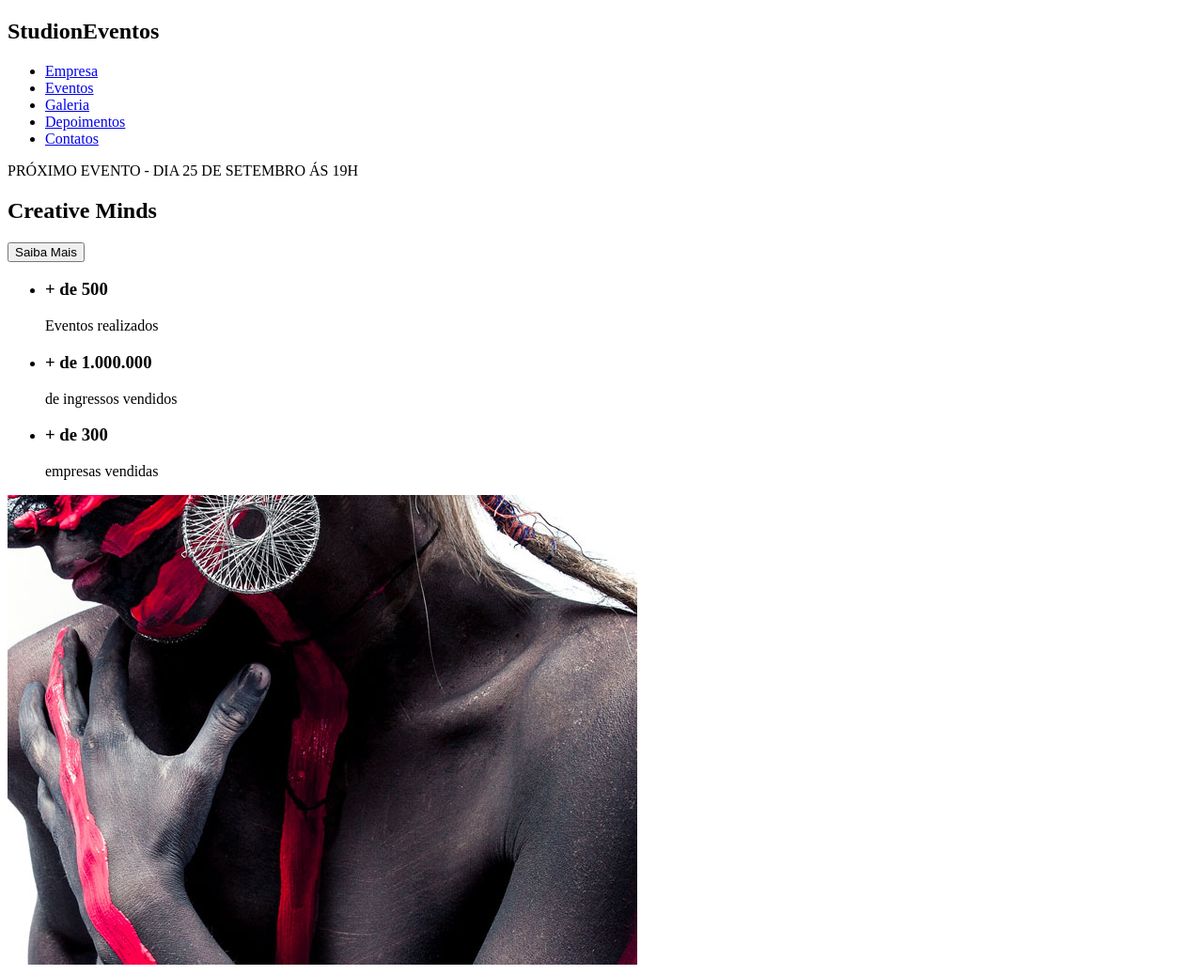
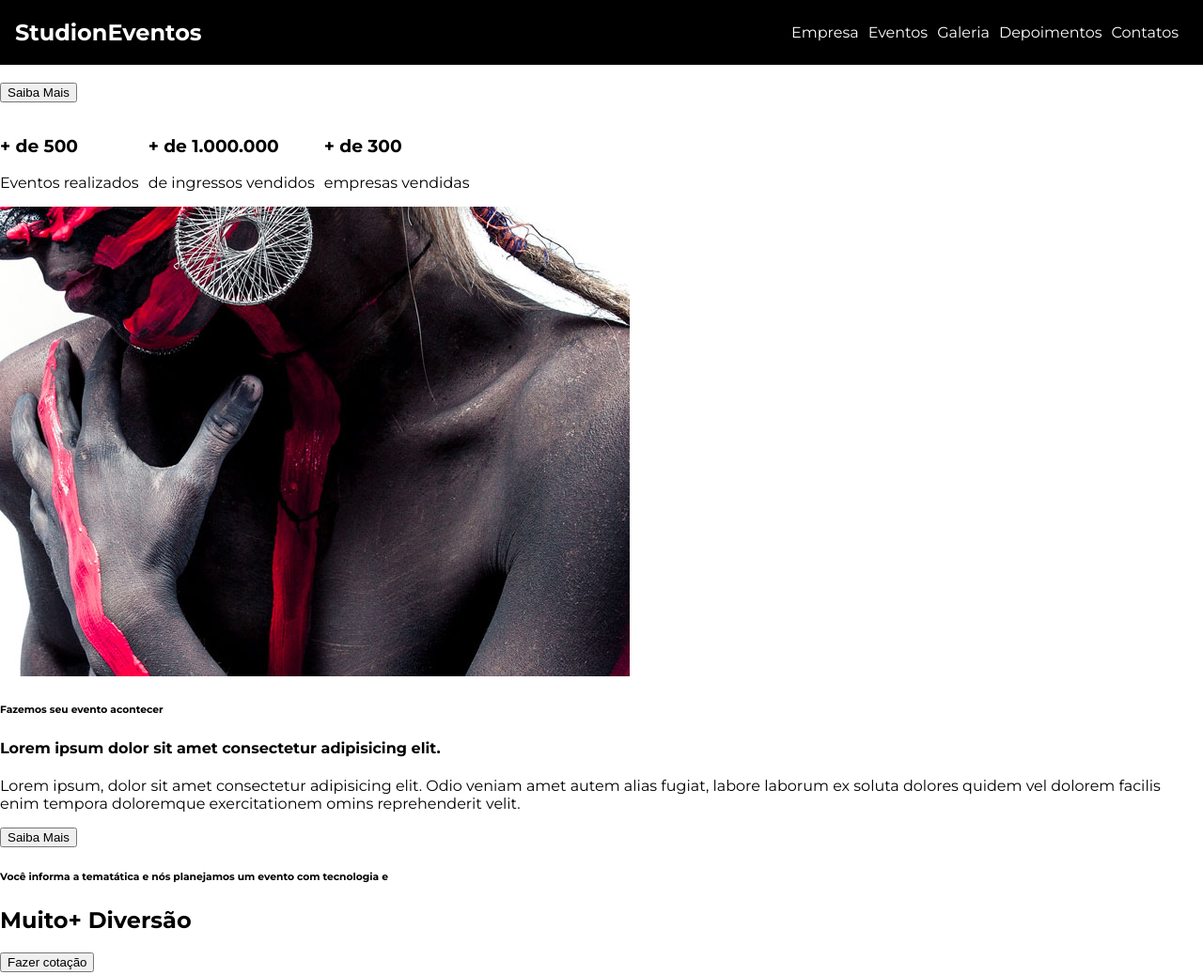
Before and after one commit to nayguelsilva/studion_nayguel, a website: page src/index.html in a window 1280 px wide. Shown: the top 1038 px of the page at 94% size. Drawn offline with Linux system fonts and the light colour scheme.

Commit message:
feat(nav): added base style

```diff
--- a/src/index.html
+++ b/src/index.html
@@ -1,15 +1,17 @@
 <!DOCTYPE html>
 <html lang="pt-BR">
+
 <head>
-     <meta charset="UTF-8"  />
+    <meta charset="UTF-8" />
     <meta name="viewport" content="width=device-width, initial-scale=1.0" />
+    <link rel="stylesheet" href="style.css" />
     <title>Studion</title>
 </head>
 
 <body>
-   <nav>
+    <nav class="navbar">
         <h1>Studi<span>on</span><span>Eventos</span></h1>
-       <ul>
+        <ul class="navbar__links">
             <li>
                 <a href="#empresa">
                     Empresa
@@ -41,8 +43,7 @@
     </nav>
     <header>
         <div id="slider">
-<div class="slide"
-<h6><span>PRÓXIMO EVENTO</span> - DIA 25 DE SETEMBRO ÁS 19H</h6>
+            <div class="slide" <h6><span>PRÓXIMO EVENTO</span> - DIA 25 DE SETEMBRO ÁS 19H</h6>
                 <H2><span>Creative</span> Minds</H2>
                 <button>Saiba Mais</button>
 
@@ -52,9 +53,15 @@
     <main>
         <section>
             <ul>
-    <li><h3>+ de 500 </h3>Eventos realizados</li>
-    <li><h3>+ de 1.000.000</h3>de ingressos vendidos</li>
-    <li><h3>+ de 300</h3> empresas vendidas</li>
+                <li>
+                    <h3>+ de 500 </h3>Eventos realizados
+                </li>
+                <li>
+                    <h3>+ de 1.000.000</h3>de ingressos vendidos
+                </li>
+                <li>
+                    <h3>+ de 300</h3> empresas vendidas
+                </li>
             </ul>
         </section>
 
@@ -64,7 +71,9 @@
                 <h6>Fazemos seu evento acontecer</h6>
                 <h4>Lorem ipsum dolor sit amet consectetur adipisicing elit.</h4>
                 <p>
-            Lorem ipsum, dolor sit amet consectetur adipisicing elit. Odio veniam amet autem alias fugiat, labore laborum ex soluta dolores quidem vel dolorem facilis enim tempora doloremque exercitationem omins reprehenderit velit.</p>
+                    Lorem ipsum, dolor sit amet consectetur adipisicing elit. Odio veniam amet autem alias fugiat,
+                    labore laborum ex soluta dolores quidem vel dolorem facilis enim tempora doloremque exercitationem
+                    omins reprehenderit velit.</p>
                 <button>Saiba Mais</button>
             </div>
         </section>
@@ -83,7 +92,7 @@
         <h2>Studi<span>on</span><span>Eventos</span></h2>
         <form>
             <label>receba news e promoções</label>
-        <input type="email" placeholder="email"/>
+            <input type="email" placeholder="email" />
             <button type="submit"> Enviar </button>"
         </form>
         <ul>
--- /dev/null
+++ b/src/style.css
@@ -0,0 +1,49 @@
+@import url('https://fonts.googleapis.com/css2?family=Montserrat:wght@400;700&display=swap');
+
+*{
+    box-sizing: border-box;
+}
+
+:root {
+    font-family: 'Montserrat', sans-serif;
+    font-size: 16px;
+}
+
+body {
+    margin: 0;
+}
+
+ul{
+    display:flex;
+    list-style: none;
+    padding-left: 0;
+
+}
+
+li {
+    margin-right: 0.625rem;
+}
+
+.navbar {
+   position: fixed;
+   display: grid;
+   grid-template-columns: 1fr 9fr;
+   align-items: center;
+   top: 0;
+   left: 0;
+   padding: 0 1rem;
+
+   width: 100%;
+
+
+   background-color: #000;
+   color:#fff;
+}
+.navbar__links{
+    justify-self: end;
+}
+
+.navbar__links a{
+    color: #fff;
+    text-decoration: none;
+}
```
Lines whose indentation alone changed are shown as unchanged.
